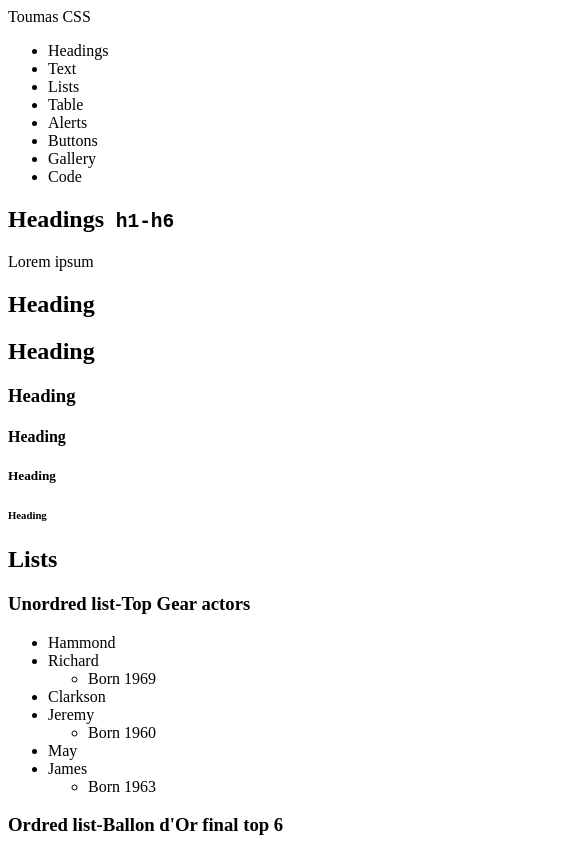
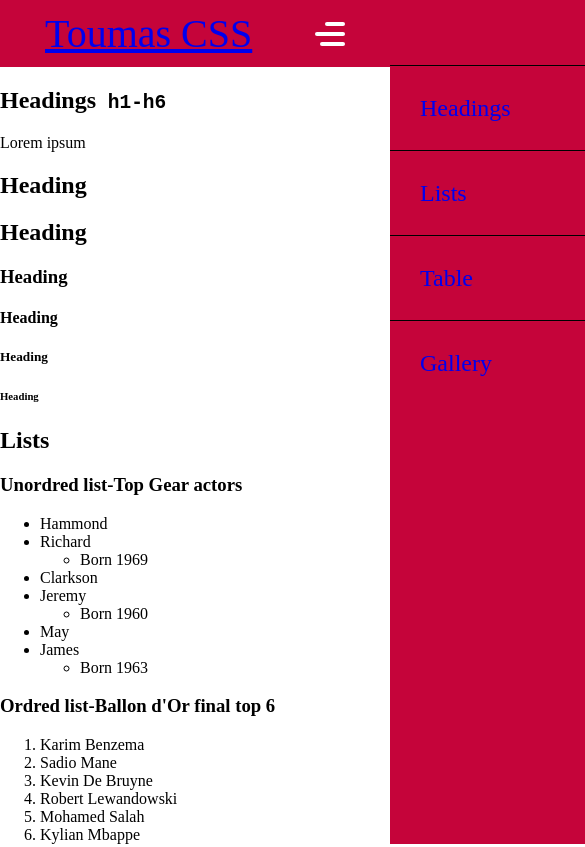
Before and after one commit to pslib-cz/2022l4web-css-typographic-library-Toumas29, a plain HTML site: page docs/index.html in a window 390 px wide. Shown: the top 847 px of the page, 585 px wide, since content can reach past the window. Drawn offline with Linux system fonts and the light colour scheme.

Commit message:
whole file changes

```diff
--- /dev/null
+++ b/docs/css/hamburger.css
@@ -0,0 +1,142 @@
+header *{
+    padding: 0;
+    margin: 0;
+    box-sizing: border-box;
+}
+body{
+    background-color: #fff;
+}
+nav{
+    position: relative;
+    width: 100%;
+    display: flex;
+    justify-content: space-between;
+    align-items: center;
+    padding: 0 25px;
+    transition: 0.3s;
+}
+.nav__name a{
+    display: block;
+}
+header{
+    background-color: #c5043a;
+}
+.nav__container{
+        display: flex;
+        justify-content: space-between;
+        align-items: center;
+}
+.nav__container__menu{
+    display: flex;
+    justify-content: center;
+    flex-direction: row;
+    align-items: center;
+    z-index: 1;
+    transition: 0.5s;
+}
+.nav__container__menu li{
+    list-style-type : none;
+}
+.nav__container__menu li a{
+    text-decoration: none;
+    display: block;
+    padding: 40px 25px;
+    font-size: 18px;
+    line-height: 1;
+    transition: 0.3s;
+}
+.nav__container__menu li a:hover{
+    box-shadow: 0 -5px 0px #fff inset,
+    500px 0 0 rgba(255, 255, 255, 0.03)inset;
+    padding: 35px 25px 45px 25px;
+}
+.hamburger{
+    position: relative;
+    width: 30px;
+    height: 4px;
+    background: #fff;
+    border-radius: 10px;
+    cursor: pointer;
+    z-index: 2;
+    transition: 0.3s;
+}
+.hamburger::before,
+.hamburger::after{
+    content: "";
+    position: absolute;
+    height: 4px;
+    right:0;
+    background: #fff;
+    border-radius: 10px;
+    transition: 0.3s;
+}
+.hamburger::before{
+    top:-10px;
+    width: 20px;
+}
+.hamburger::after{
+    top:10px;
+    width: 25px;
+}
+.toggle-menu{
+    position: absolute;
+    width: 30px;
+    height: 100%;
+    z-index: 3;
+    cursor: pointer;
+    opacity: 0;
+}
+.hamburger,
+.toggle-menu{
+   display: none;
+}
+.nav__container input:checked ~ .hamburger{
+    background:transparent;
+}
+.nav__container input:checked ~ .hamburger::before{
+    top: 0;
+    transform: rotate(-45deg);
+    width: 30px;
+}
+.nav__container input:checked ~ .hamburger::after{
+    top: 0;
+    transform: rotate(45deg);
+    width: 30px;
+}
+.nav__container input:checked ~ .nav__container__menu{
+    right: 0;
+    box-shadow: -20px 0 40px rgba(0, 0, 0, 0.3) ;
+}
+
+
+@media screen and (max-width:992px){
+    .hamburger,
+.toggle-menu{
+   display: block;}
+    header{
+
+    padding: 10px 20px;
+   }
+   .nav__container__menu{
+    justify-content: start ;
+    flex-direction: column;
+    align-items: center;
+    position: fixed;
+    top: 0;
+    right: -300px;
+    background-color: #c5043a;
+    width: 300px;
+    height: 100%;
+    padding-top: 65px;
+   }
+   .nav__container__menu li{
+    width: 100%;
+   }
+   .nav__container__menu li a,
+   .nav__container__menu li a{
+    padding: 30px;
+    font-size: 24px;
+    box-shadow: 0 1px 0 rgba(255, 255, 255, 0.01) inset;
+    border-top: 1px black solid;
+   }
+}
--- a/index.html
+++ b/docs/index.html
@@ -3,26 +3,38 @@
 <head>
     <meta charset="UTF-8">
     <meta name="viewport" content="width=device-width, initial-scale=1.0">
-    <link rel="stylesheet" href="paygelayout.css">
-    <link rel="stylesheet" href="typography.css">
+    <meta name="author" content="codents">
+    <link rel="stylesheet" href="./css/pagelayout.css">
+    <link rel="stylesheet" href="./css/typography.css">
+    <link rel="stylesheet" href="./css/hamburger.css">
     <title>Toumas CSS</title>
 </head>
 <body>
     <header>
-        <nav class="header__nav">
-            <div class="header__nav__name">
-                Toumas CSS
+        <nav class="nav">
+            <div class="nav__name">
+                <a href="index.html">Toumas CSS</a>
             </div>
-            <ul class="header__nav__list">
-                <li>Headings</li>
-                <li>Text</li>
-                <li>Lists</li>
-                <li>Table</li>
-                <li>Alerts</li>
-                <li>Buttons</li>
-                <li>Gallery</li>
-                <li>Code</li>
-            </ul>
+            <div class="nav__container">
+
+                <input type="checkbox" class="toggle-menu">
+                <div class="hamburger"></div>
+
+                <ul class="nav__container__menu">
+                    <li>
+                        <a href="#">Headings</a>
+                    </li>
+                    <li>
+                        <a href="#">Lists</a>
+                    </li>
+                    <li>
+                        <a href="#">Table</a>
+                    </li>
+                    <li>
+                        <a href="#">Gallery</a>
+                    </li>
+                </ul>
+            </div>
         </nav>
     </header>
     <main>
@@ -118,7 +130,7 @@
     </table>
   </section>
   <section class="pictures">
-      <h2>Picture styles</h2>
+      <h2>Gallery</h2>
       <p></p>
       <h3>Single Picture</h3>
       <figure class="pictures__block">
@@ -151,6 +163,9 @@
   </section>
 
     </main>
-    <footer></footer>
+    <footer>
+        <p>This website was  created as an school project</p>
+        <div></div>
+    </footer>
 </body>
 </html>
```
Also changed, not shown: docs/css/typography.css (added), docs/foto/USATSI_18684237-1-e1661112368436.jpg (renamed from foto/USATSI_18684237-1-e1661112368436.jpg), docs/foto/ronaldo1.jpg (renamed from foto/ronaldo1.jpg), docs/foto/ronaldo2.jpg (renamed from foto/ronaldo2.jpg), docs/foto/ronaldo3.jpg (renamed from foto/ronaldo3.jpg), docs/script.js (added), pagelayout.css (deleted), typography.css (deleted), 2 other files.
